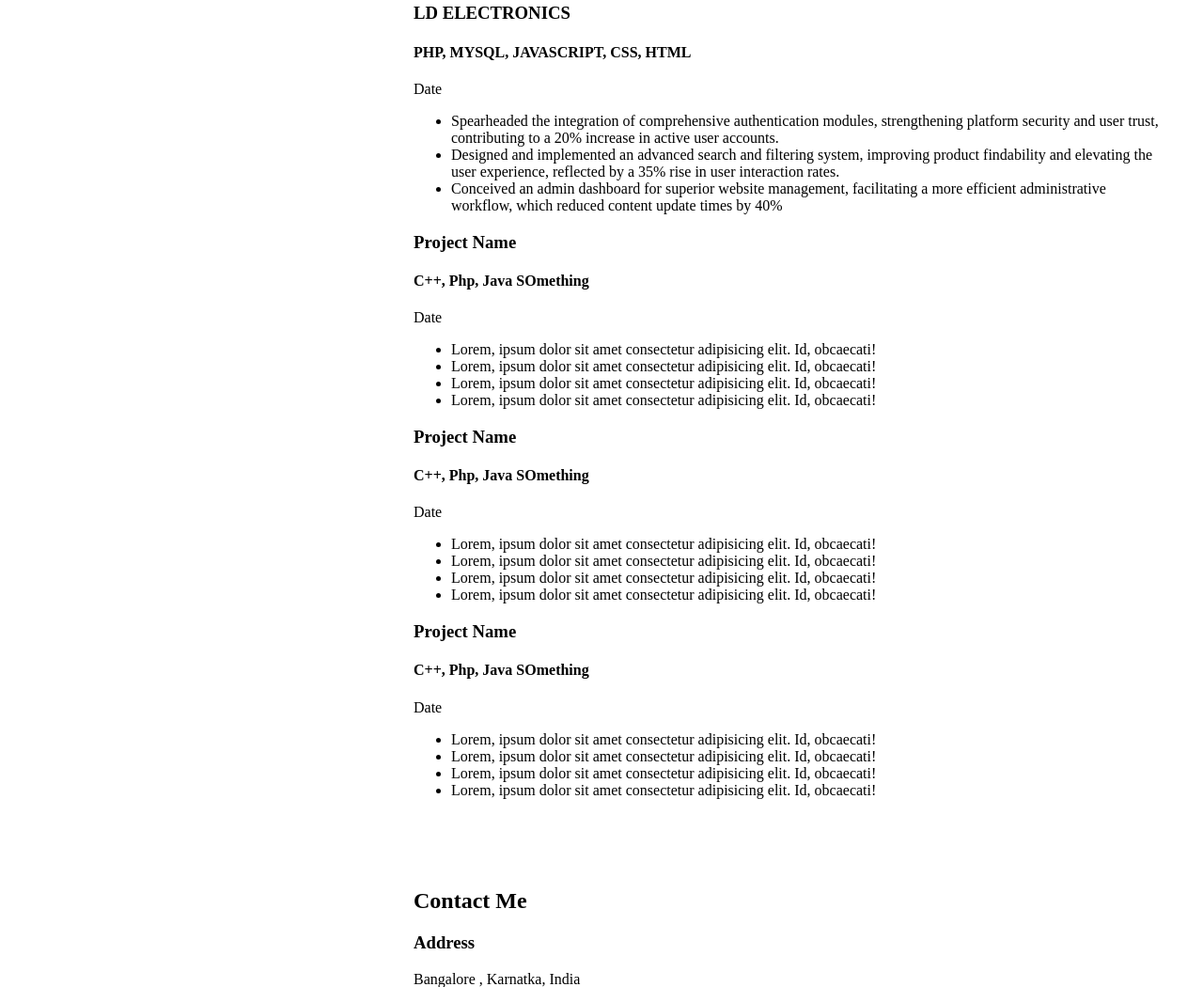
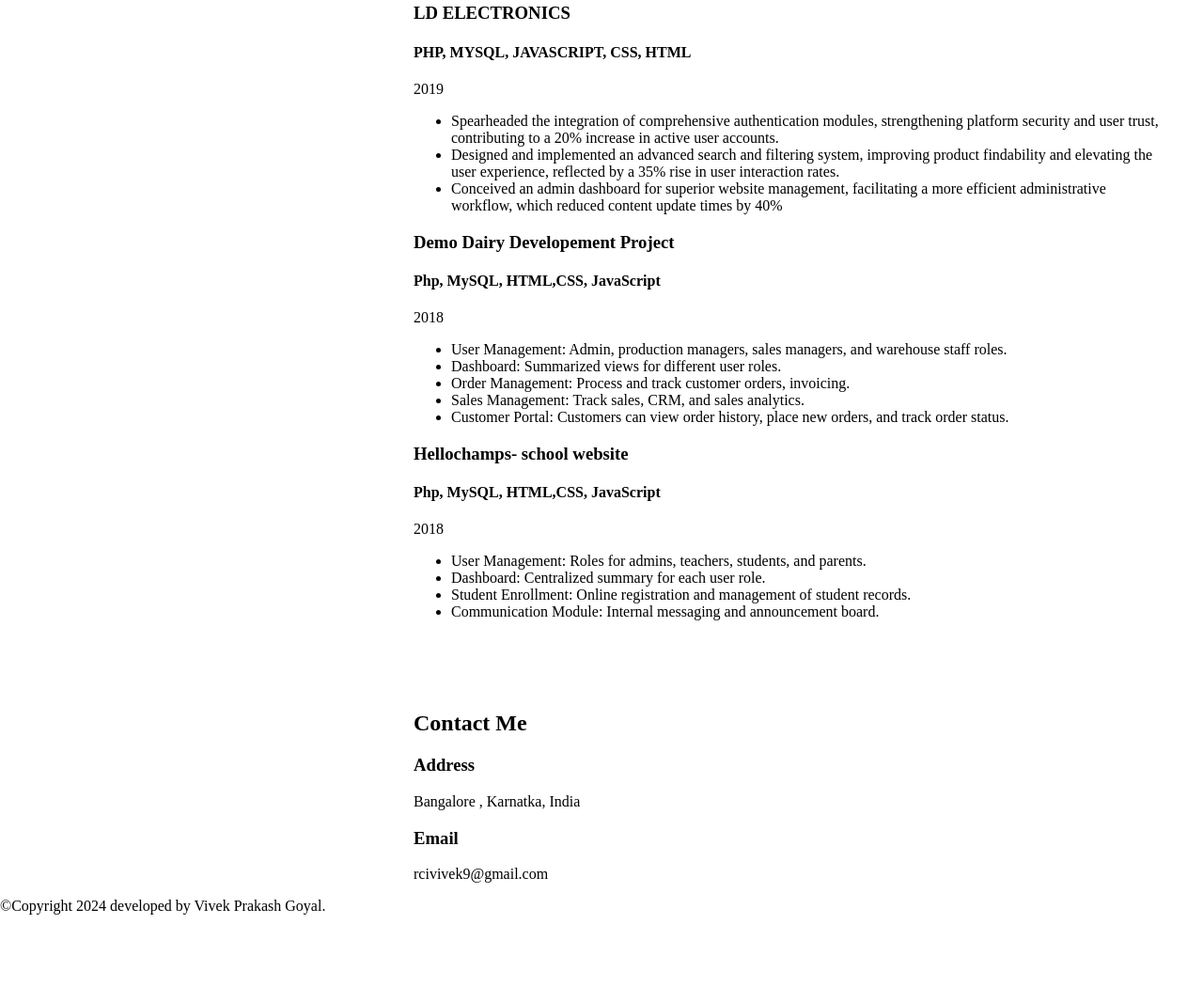
Before and after one commit to rcivivek/rcivivek.github.io, a plain HTML site: page index.html in a window 1280 px wide. Shown: the part 1831-2881 px from the top of the page at 94% size. After the commit the page ends 2804 px from the top, so only its background shows below. Drawn offline with Linux system fonts and the light colour scheme.

Commit message:
Update index.html

```diff
--- a/index.html
+++ b/index.html
@@ -214,7 +214,7 @@
           <div>
             <h3>LD ELECTRONICS</h3>
             <h4>PHP, MYSQL, JAVASCRIPT, CSS, HTML</h4>
-            <p>Date</p>
+            <p>2019</p>
             <ul>
               <li>
                 Spearheaded the integration of comprehensive authentication
@@ -234,71 +234,44 @@
             </ul>
           </div>
           <div>
-            <h3>Project Name</h3>
-            <h4>C++, Php, Java SOmething</h4>
-            <p>Date</p>
+            <h3>Demo Dairy Developement Project</h3>
+            <h4>Php, MySQL, HTML,CSS, JavaScript</h4>
+            <p>2018</p>
             <ul>
               <li>
-                Lorem, ipsum dolor sit amet consectetur adipisicing elit. Id,
-                obcaecati!
+                User Management: Admin, production managers, sales managers, and warehouse staff roles.
               </li>
               <li>
-                Lorem, ipsum dolor sit amet consectetur adipisicing elit. Id,
-                obcaecati!
+                Dashboard: Summarized views for different user roles.
               </li>
               <li>
-                Lorem, ipsum dolor sit amet consectetur adipisicing elit. Id,
-                obcaecati!
+                Order Management: Process and track customer orders, invoicing.
               </li>
               <li>
-                Lorem, ipsum dolor sit amet consectetur adipisicing elit. Id,
-                obcaecati!
+                Sales Management: Track sales, CRM, and sales analytics.
+              </li>
+              <li>
+                Customer Portal: Customers can view order history, place new orders, and track order status.
               </li>
             </ul>
           </div>
+
           <div>
-            <h3>Project Name</h3>
-            <h4>C++, Php, Java SOmething</h4>
-            <p>Date</p>
+            <h3>Hellochamps- school website</h3>
+            <h4>Php, MySQL, HTML,CSS, JavaScript</h4>
+            <p>2018</p>
             <ul>
               <li>
-                Lorem, ipsum dolor sit amet consectetur adipisicing elit. Id,
-                obcaecati!
+                User Management: Roles for admins, teachers, students, and parents.
               </li>
               <li>
-                Lorem, ipsum dolor sit amet consectetur adipisicing elit. Id,
-                obcaecati!
+                Dashboard: Centralized summary for each user role.
               </li>
               <li>
-                Lorem, ipsum dolor sit amet consectetur adipisicing elit. Id,
-                obcaecati!
+               Student Enrollment: Online registration and management of student records.
               </li>
               <li>
-                Lorem, ipsum dolor sit amet consectetur adipisicing elit. Id,
-                obcaecati!
-              </li>
-            </ul>
-          </div>
-          <div>
-            <h3>Project Name</h3>
-            <h4>C++, Php, Java SOmething</h4>
-            <p>Date</p>
-            <ul>
-              <li>
-                Lorem, ipsum dolor sit amet consectetur adipisicing elit. Id,
-                obcaecati!
-              </li>
-              <li>
-                Lorem, ipsum dolor sit amet consectetur adipisicing elit. Id,
-                obcaecati!
-              </li>
-              <li>
-                Lorem, ipsum dolor sit amet consectetur adipisicing elit. Id,
-                obcaecati!
-              </li>
-              <li>
-                Lorem, ipsum dolor sit amet consectetur adipisicing elit. Id,
-                obcaecati!
+                Communication Module: Internal messaging and announcement board.
               </li>
             </ul>
           </div>
```
